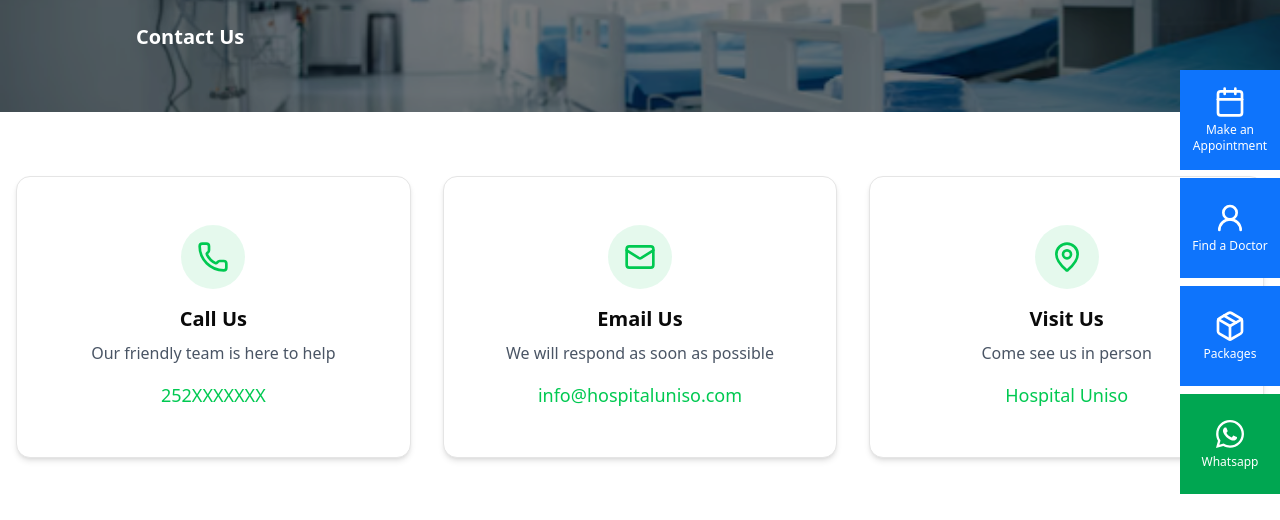
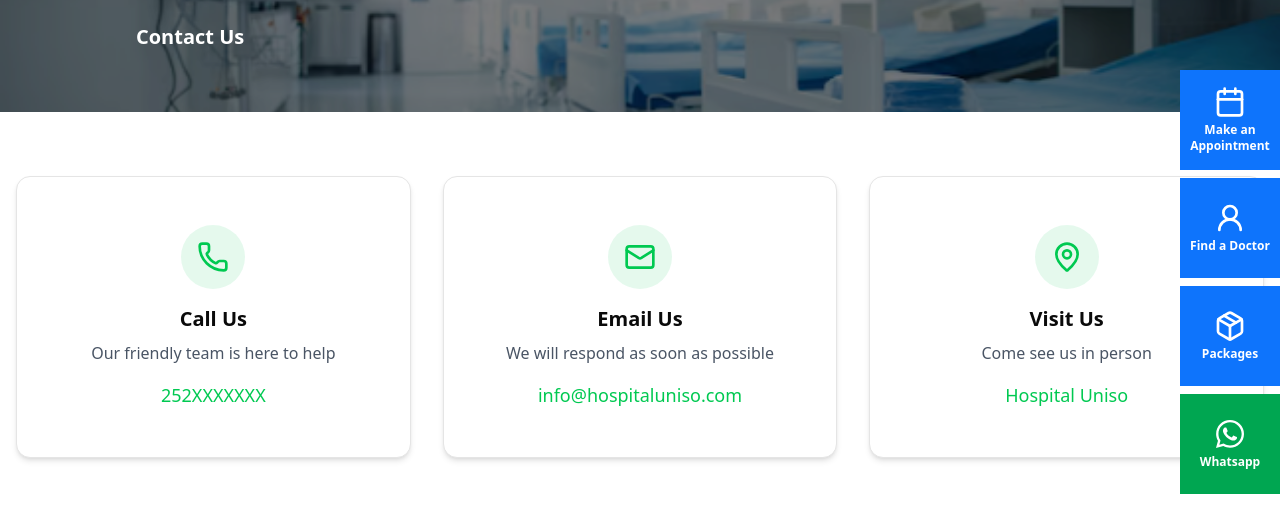
Before and after one commit to Ashakour1/HS-, a Next.js app: page /contact in a window 1280 px wide. Shown: the part 118-638 px from the top of the page. Built offline with nearby package versions, Linux system fonts and the light colour scheme.

Commit message:
Refactor layout for improved consistency and responsiveness across multiple pages

```diff
--- a/app/appointment/page.tsx
+++ b/app/appointment/page.tsx
@@ -69,7 +69,7 @@ export default function AppointmentPage() {
 
       {/* Appointment Form Section */}
       <section className="py-20" id="appointment-form">
-        <div className="container mx-auto px-4">
+        <div className="max-w-[1500px] mx-auto px-4">
           <div className="max-w-7xl mx-auto">
             <div className="grid lg:grid-cols-12 gap-8">
               {/* Left Column - Form */}
@@ -342,7 +342,7 @@ export default function AppointmentPage() {
 
       {/* Features Section */}
       <section className="py-16 bg-gray-50">
-        <div className="container mx-auto px-4">
+        <div className="max-w-[1400px] mx-auto px-4">
           <div className="text-center mb-12">
             <h2 className="text-3xl font-bold text-gray-900 mb-4">
               Why Choose Us
--- a/app/centers/[center]/page.tsx
+++ b/app/centers/[center]/page.tsx
@@ -39,7 +39,7 @@ const InternalMedicinePage = () => {
       </section>
 
       {/* Center Info Section */}
-      <section className="container mx-auto px-4 py-12 grid gap-10 md:grid-cols-2">
+      <section className="max-w-[1400px] mx-auto px-4 py-12 grid gap-10 md:grid-cols-2">
         <div className="relative w-full h-[500px] aspect-video md:aspect-square rounded-md overflow-hidden">
           <Image
             src={centerData.image}
--- a/app/components/HeroSection.tsx
+++ b/app/components/HeroSection.tsx
@@ -5,7 +5,7 @@ import { ChevronLeft, ChevronRight } from "lucide-react";
 export const carouselItems = [
   {
     id: 1,
-    title: "Advanced Care for Your Health",
+    title: "Somalia First Private University Hospital",
     description:
       "Our state-of-the-art facilities and expert medical team are dedicated to providing exceptional healthcare.",
     buttonText: "Book an Appointment",
@@ -98,7 +98,7 @@ const HeroCarousel: React.FC = () => {
             <div className="max-w-[1300px] mx-auto relative h-full flex items-center justify-start px-4">
               <div className="max-w-2xl text-left">
                 <h1
-                  className="text-3xl sm:text-4xl lg:text-5xl font-semibold text-white mb-4 animate-fadeInUp"
+                  className="text-3xl sm:text-4xl lg:text-5xl font-bold text-white mb-4 animate-fadeInUp"
                   style={{
                     animationDelay: "0.3s",
                     animationFillMode: "forwards",
--- a/app/components/Home.tsx
+++ b/app/components/Home.tsx
@@ -64,7 +64,7 @@ export default function Others() {
 
       {/* Team Section */}
       <section className="py-20 bg-white">
-        <div className="container mx-auto px-4">
+        <div className="max-w-[1400px] mx-auto px-4">
           <div className="text-center max-w-2xl mx-auto mb-12">
             <div className="inline-block bg-[#e6f7ef] px-4 py-2 rounded-md mb-4">
               <h3 className="text-[#0E74FC] font-medium">Our Doctors</h3>
@@ -84,7 +84,7 @@ export default function Others() {
 
       {/* News Section */}
       <section className="py-20 bg-gray-50">
-        <div className="container mx-auto px-4">
+        <div className="max-w-[1400px] mx-auto px-4">
           <div className="text-center max-w-2xl mx-auto mb-12">
             <div className="inline-block bg-[#e6f7ef] px-4 py-2 rounded-md mb-4">
               <h3 className="text-[#0E74FC] font-medium">Latest Updates</h3>
--- a/app/components/Services.tsx
+++ b/app/components/Services.tsx
@@ -59,7 +59,7 @@ export default function HealthcareServices() {
 
   return (
     <section className="py-20 bg-gray-50">
-      <div className="container mx-auto px-4">
+      <div className="max-w-[1400px] mx-auto px-4">
         <div className="text-center max-w-2xl mx-auto mb-12">
           <div className="inline-block bg-[#e6f7ef] px-4 py-2 rounded-md mb-4">
             <h3 className="text-[#0E74FC] font-medium">Our Services</h3>
--- a/app/components/StaticSideIcons.tsx
+++ b/app/components/StaticSideIcons.tsx
@@ -8,25 +8,25 @@ const StaticSideIcons = () => {
       {/* Make an Appointment */}
       <Link href="/appointment" className="w-[100px] h-[100px] bg-[#0E74FC] hover:bg-[#00A651] transition-colors flex flex-col items-center justify-center text-white text-center p-2">
         <Calendar className="w-8 h-8 mb-1" />
-        <span className="text-xs">Make an Appointment</span>
+        <span className="text-xs font-bold">Make an Appointment</span>
       </Link>
 
       {/* Find a Doctor */}
       <Link href="/doctors" className="w-[100px] h-[100px] bg-[#0E74FC] hover:bg-[#00A651] transition-colors flex flex-col items-center justify-center text-white text-center p-2">
         <User2 className="w-8 h-8 mb-1" />
-        <span className="text-xs">Find a Doctor</span>
+        <span className="text-xs font-bold">Find a Doctor</span>
       </Link>
 
       {/* Packages */}
       <Link href="/packages" className="w-[100px] h-[100px] bg-[#0E74FC] hover:bg-[#00A651] transition-colors flex flex-col items-center justify-center text-white text-center p-2">
         <Package className="w-8 h-8 mb-1" />
-        <span className="text-xs">Packages</span>
+        <span className="text-xs font-bold">Packages</span>
       </Link>
 
       {/* Waze */}
       <Link href="https://www.waze.com/" target="_blank" rel="noopener noreferrer" className="w-[100px] h-[100px] bg-[#00A651] hover:bg-[#00A651] transition-colors flex flex-col items-center justify-center text-white text-center p-2">
         <FaWhatsapp className="w-8 h-8 mb-1" />
-        <span className="text-xs">Whatsapp</span>
+        <span className="text-xs font-bold">Whatsapp</span>
       </Link>
     </div>
   );
--- a/app/contact/page.tsx
+++ b/app/contact/page.tsx
@@ -30,7 +30,7 @@ export default function ContactPage() {
       </section>
       {/* Contact Options Section */}
       <section className="py-16 bg-white">
-        <div className="container mx-auto px-4">
+        <div className="max-w-[1400px] mx-auto px-4">
           <div className="grid md:grid-cols-3 gap-8">
             <Card className="shadow-md hover:shadow-lg transition-shadow duration-300">
               <CardContent className="p-6 flex flex-col items-center text-center">
@@ -78,7 +78,7 @@ export default function ContactPage() {
 
       {/* Contact Form and Map Section */}
       <section className="py-16 bg-gray-50">
-        <div className="container mx-auto px-4">
+        <div className="max-w-[1400px] mx-auto px-4">
           <div className="max-w-6xl mx-auto">
             <Tabs defaultValue="contact" className="w-full">
               <div className="flex justify-center mb-8">
@@ -347,7 +347,7 @@ export default function ContactPage() {
 
       {/* News Section */}
       <section className="py-20 bg-white">
-        <div className="container mx-auto px-4">
+        <div className="max-w-[1400px] mx-auto px-4">
           <div className="text-center mb-12">
             <h2 className="text-3xl font-bold mb-4">
               BETTER INFORMATION, BETTER HEALTH
@@ -418,7 +418,7 @@ export default function ContactPage() {
 
       {/* Newsletter Section */}
       <section className="py-16 bg-green-500/10">
-        <div className="container mx-auto px-4">
+        <div className="max-w-[1400px] mx-auto px-4">
           <div className="max-w-4xl mx-auto bg-white rounded-xl shadow-lg overflow-hidden">
             <div className="grid md:grid-cols-2">
               <div className="p-8 md:p-12">
--- a/app/departments/page.tsx
+++ b/app/departments/page.tsx
@@ -172,7 +172,7 @@ export default function ServicesPage() {
       </section>
       {/* Services Section */}
       <section className="py-20">
-        <div className="container mx-auto px-4">
+        <div className="max-w-[1400px] mx-auto px-4">
           <div className="grid md:grid-cols-2 lg:grid-cols-3 gap-8">
             {services.map((service, idx) => (
               <Card
@@ -206,7 +206,7 @@ export default function ServicesPage() {
 
       {/* Contact Section */}
       <section className="bg-gray-50 py-16">
-        <div className="container mx-auto px-4">
+        <div className="max-w-[1400px] mx-auto px-4">
           <h2 className="text-center text-3xl font-bold mb-12 bg-gradient-to-r from-[#0E74FC] to-[#00A651] bg-clip-text text-transparent">
             Contact Us
           </h2>
@@ -229,7 +229,7 @@ export default function ServicesPage() {
 
       {/* Features Section */}
       <section className="py-20">
-        <div className="container mx-auto px-4">
+        <div className="max-w-[1400px] mx-auto px-4">
           <h2 className="text-center text-3xl font-bold mb-12 bg-gradient-to-r from-[#0E74FC] to-[#00A651] bg-clip-text text-transparent">
             Why Choose Us
           </h2>
@@ -256,7 +256,7 @@ export default function ServicesPage() {
 
       {/* CTA */}
       <section className="bg-gradient-to-r from-[#0E74FC] to-[#00A651] text-white py-16 text-center">
-        <div className="container mx-auto px-4">
+        <div className="max-w-[1400px] mx-auto px-4">
           <h2 className="text-3xl font-bold mb-4">Need Emergency Care?</h2>
           <p className="max-w-xl mx-auto mb-6">
             Our emergency team is always ready to assist you in urgent
```
